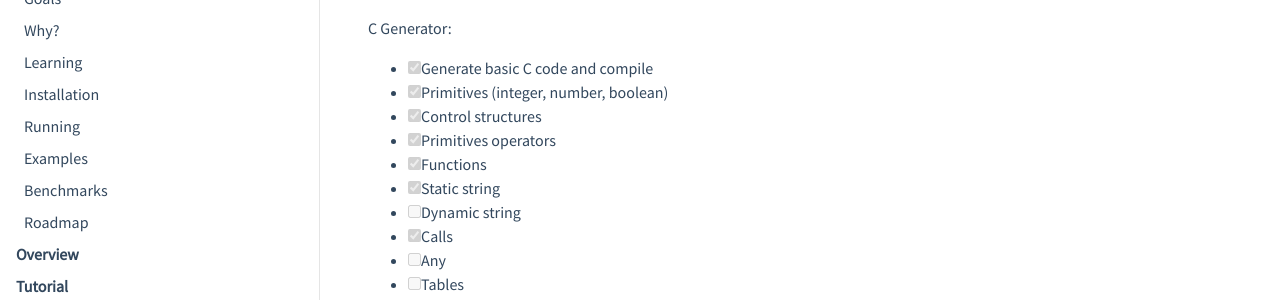
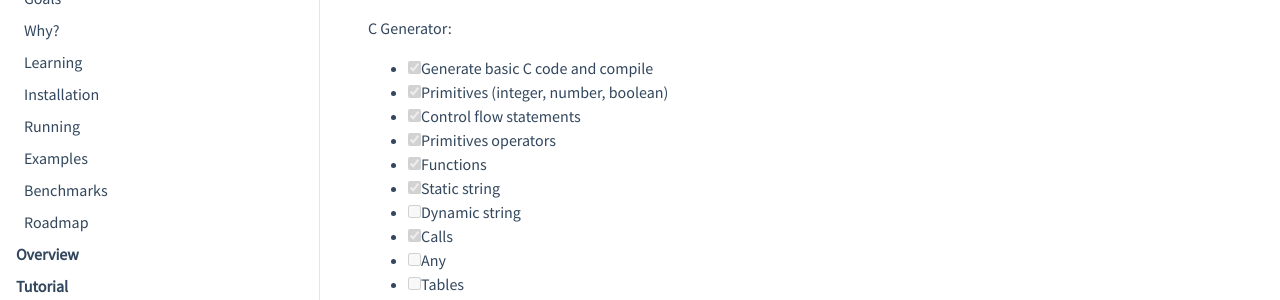
Before and after one commit to edubart/nelua-lang, a Jekyll site: the page built from docs/index.md, in a window 1280 px wide and 900 px high, scrolled down 3791 px. Shown: the part 154-454 px from the top of the window. Built offline with Jekyll 4.4.1, drawn with Linux system fonts in a browser that asks for light colours; nearby versions of some CDN libraries; part of the change alters nothing that is shown.

```diff
--- a/docs/assets/js/highlightjs-nelua.js
+++ b/docs/assets/js/highlightjs-nelua.js
@@ -21,8 +21,8 @@ hljs.registerLanguage("nelua", function(e) {
         //Lua
         "function and break do else elseif end for goto if in local not or repeat return then until while " +
         //Extended lua
-        "switch case continue defer record enum" +
-        "var const compconst auto"
+        "switch case continue compconst const global" +
+        "defer record enum"
       ,
       built_in:
         //Metatags and globals:
--- a/docs/pages/nelua.md
+++ b/docs/pages/nelua.md
@@ -4,7 +4,7 @@
 [![Coverage Status](https://coveralls.io/repos/github/edubart/nelua-lang/badge.svg?branch=master)](https://coveralls.io/github/edubart/nelua-lang?branch=master)
 [![License: MIT](https://img.shields.io/badge/License-MIT-blue.svg?label=license)](https://opensource.org/licenses/MIT)
 [![Documentation](https://img.shields.io/website/https/edubart.github.io/nelua-lang.svg?label=docs&color=blue)](https://edubart.github.io/nelua-lang/overview/)
-[![Join the chat at Gitter](https://badges.gitter.im/euluna-lang/Lobby.svg)](https://gitter.im/nelua-lang/Lobby?utm_source=badge&utm_medium=badge&utm_campaign=pr-badge&utm_content=badge)
+[![Gitter](https://badges.gitter.im/nelua-lang/community.svg)](https://gitter.im/nelua-lang/community?utm_source=badge&utm_medium=badge&utm_campaign=pr-badge)
 ![Project Status](https://img.shields.io/badge/status-alpha-red.svg)
 
 Nelua is a minimalistic, efficient, safe, optionally typed, ahead of time compiled, meta programmable,
@@ -192,7 +192,7 @@ Lua Generator:
 C Generator:
 - [x] Generate basic C code and compile
 - [x] Primitives (integer, number, boolean)
-- [x] Control structures
+- [x] Control flow statements
 - [x] Primitives operators
 - [x] Functions
 - [x] Static string
```
Also changed, not shown: docs/pages/overview.md (+0 -1 lines), 24 other files.
